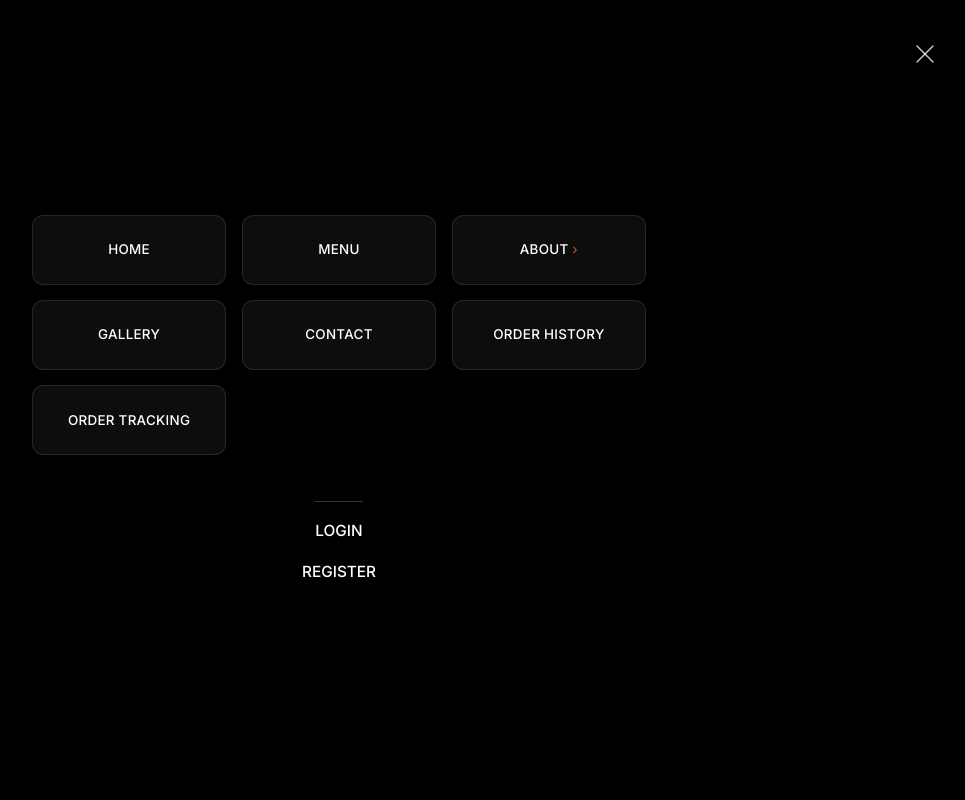
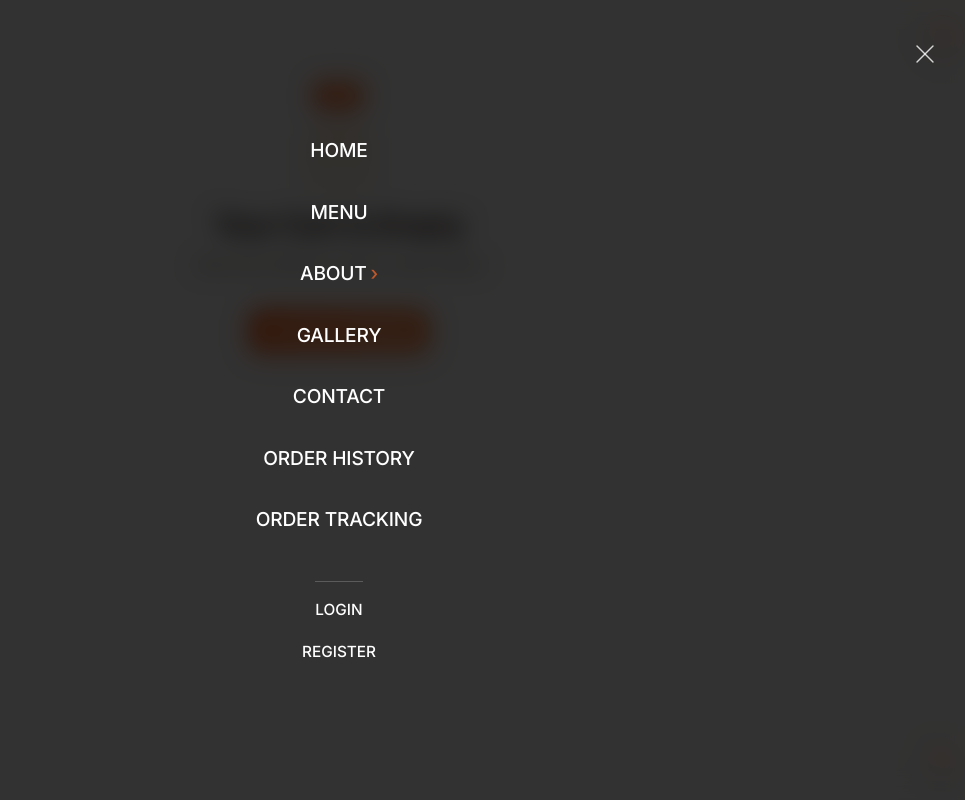
Before and after one commit to harrun-office/catering-app, a React (Create React App) app in the folder frontend/: page /cart in a window 1280 px wide. Both pictures are taken after a click on the button "Open menu". Shown: the top 800 px of the page, without its empty margins (301-1266 px from the left). Built offline with nearby package versions, Linux system fonts and the light colour scheme.

Commit message:
fixes made

```diff
--- a/frontend/src/components/SharedHeader.js
+++ b/frontend/src/components/SharedHeader.js
@@ -116,7 +116,7 @@ export const SharedHeader = ({ isAuthenticated, user, onLogout }) => {
       {/* Menu overlay */}
       {menuOpen && (
         <div
-          className="fixed inset-0 z-50 bg-black flex flex-col items-center justify-center animate-menuFadeIn"
+          className="fixed inset-0 z-50 bg-black/80 backdrop-blur-md flex flex-col items-center justify-center animate-menuFadeIn"
           style={{
             animation: 'menuFadeIn 0.4s cubic-bezier(0.16, 1, 0.3, 1)'
           }}
@@ -145,10 +145,10 @@ export const SharedHeader = ({ isAuthenticated, user, onLogout }) => {
           </button>
 
           <nav className="flex flex-col items-center w-full max-w-2xl px-4">
-            <div className="grid grid-cols-3 gap-3 sm:gap-4 w-full mb-8">
+            <div className="flex flex-col items-center gap-6 sm:gap-8 w-full mb-8">
               {NAV_LINKS.map((link, index) => {
                 const delay = index * 0.05;
-                const baseClasses = "menu-item text-white hover:text-[#FF6A28] transition-all duration-300 text-xs sm:text-sm uppercase tracking-wider font-medium bg-white/5 hover:bg-white/10 backdrop-blur rounded-xl p-3 sm:p-4 border border-white/10 hover:border-[#FF6A28]/30 flex items-center justify-center text-center min-h-[60px] sm:min-h-[70px]";
+                const baseClasses = "menu-item text-white hover:text-[#FF6A28] transition-colors duration-300 text-lg sm:text-xl uppercase tracking-[0.15em] font-medium";
 
                 if (link.to.startsWith('#')) {
                   return (
```
